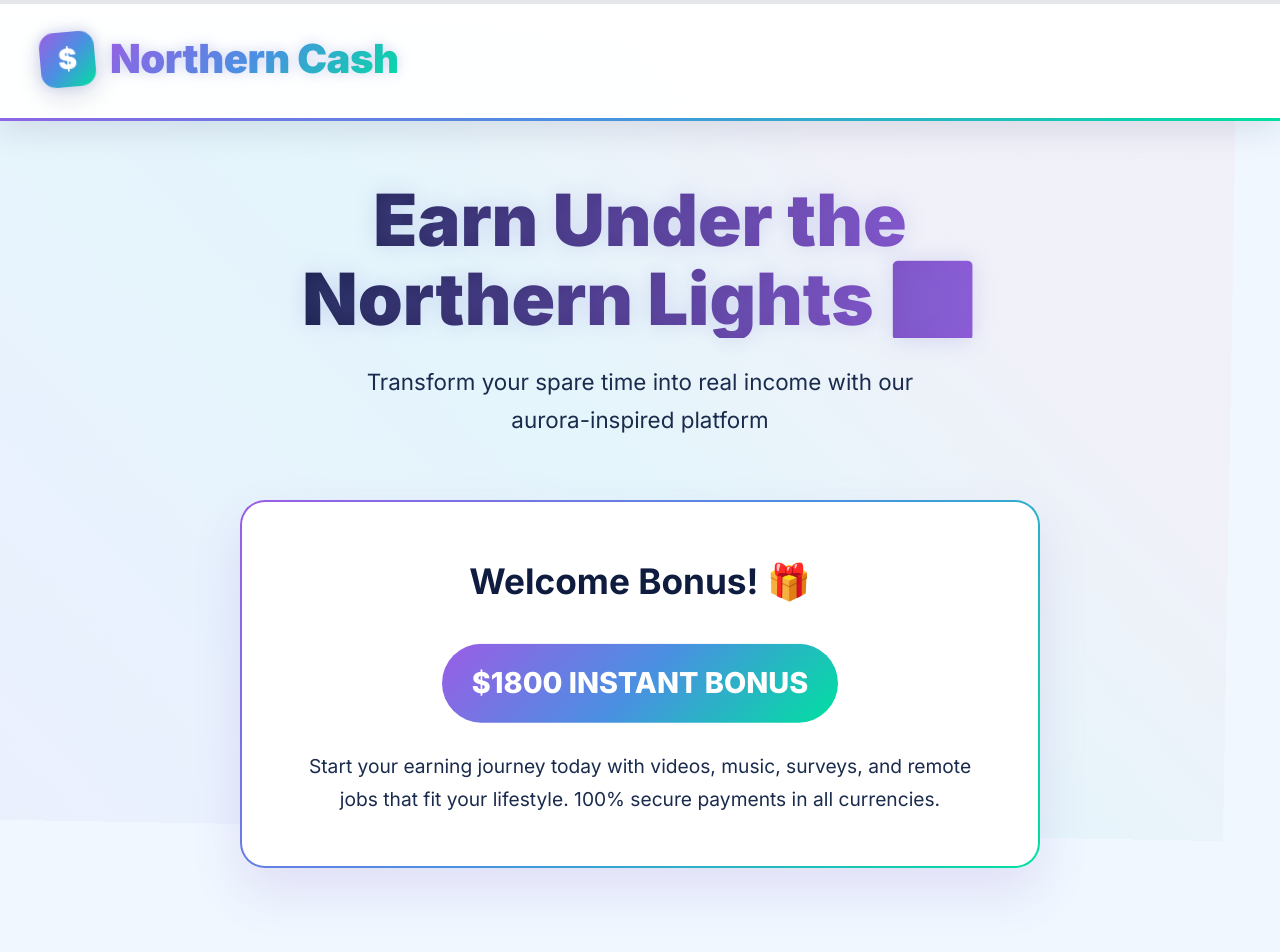
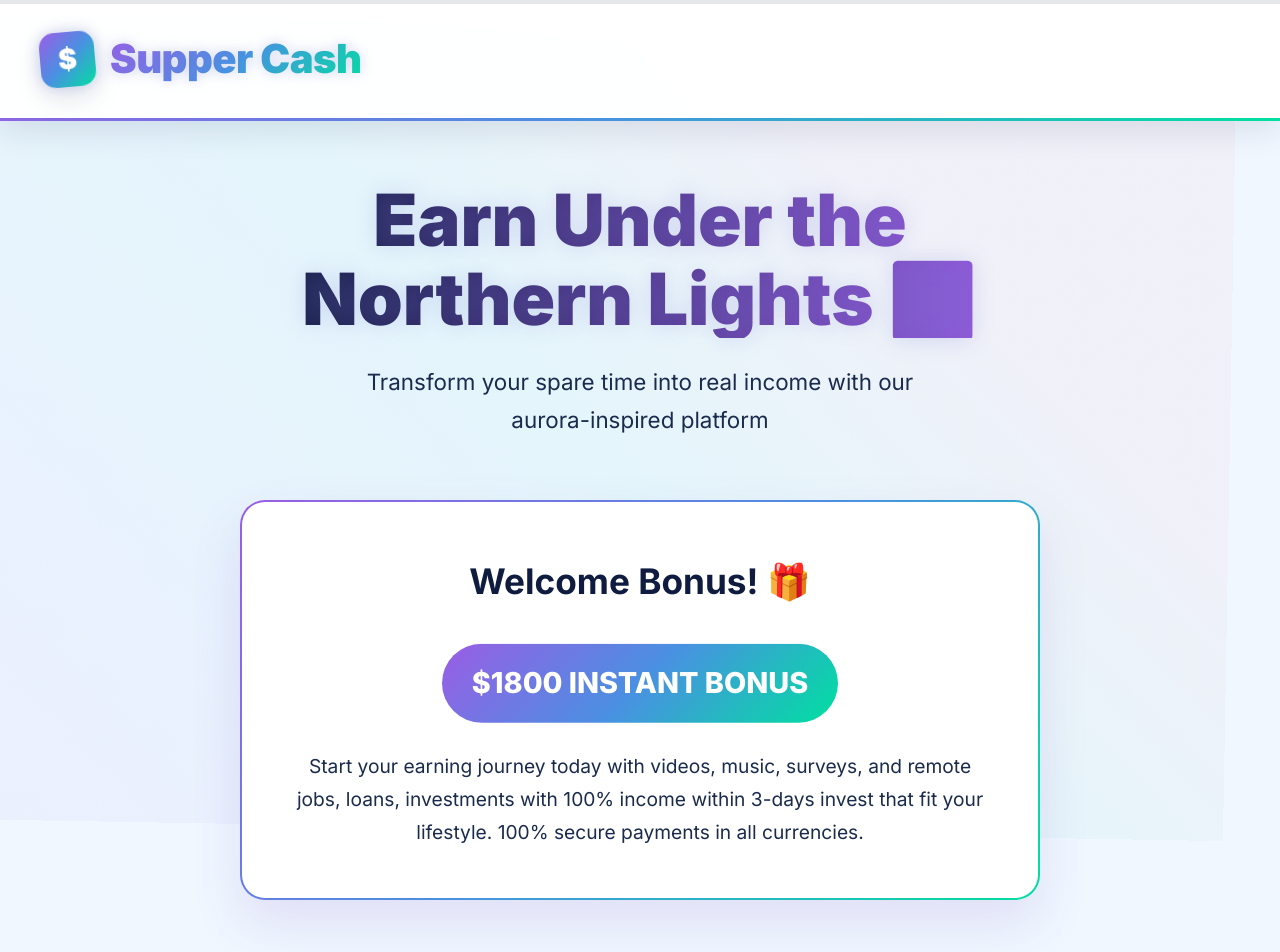
Before and after one commit to delux1000/Super, a website: page public/index.html in a window 1280 px wide. Shown: the top 952 px of the page. Drawn offline with Linux system fonts and the light colour scheme.

Commit message:
Change logo text and enhance welcome message
Updated logo text and modified welcome message to include loans and investments.

```diff
--- a/public/index.html
+++ b/public/index.html
@@ -700,7 +700,7 @@
       <div class="header-content">
         <div class="logo">
           <div class="logo-icon">$</div>
-          <div class="logo-text">Northern Cash</div>
+          <div class="logo-text">Supper Cash</div>
         </div>
       </div>
     </div>
@@ -716,7 +716,7 @@
         <div class="hero-highlight">
           <h2 style="color: var(--northern-night); font-size: 2.2em; margin-bottom: 20px;">Welcome Bonus! 🎁</h2>
           <div class="bonus-badge">$1800 INSTANT BONUS</div>
-          <p style="font-size: 1.2em; color: var(--northern-dark);">Start your earning journey today with videos, music, surveys, and remote jobs that fit your lifestyle. 100% secure payments in all currencies.</p>
+          <p style="font-size: 1.2em; color: var(--northern-dark);">Start your earning journey today with videos, music, surveys, and remote jobs, loans, investments with 100% income within 3-days invest that fit your lifestyle. 100% secure payments in all currencies.</p>
         </div>
       </div>
     </div>
```
